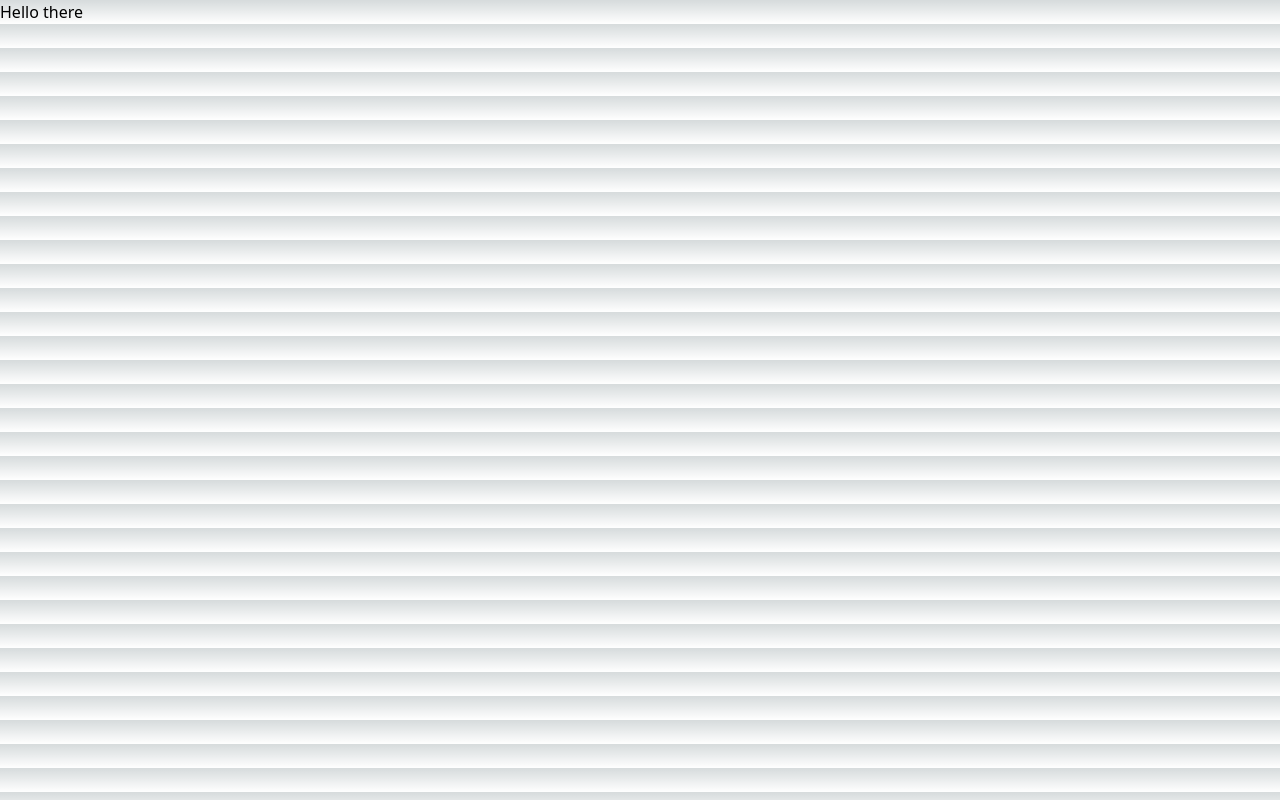
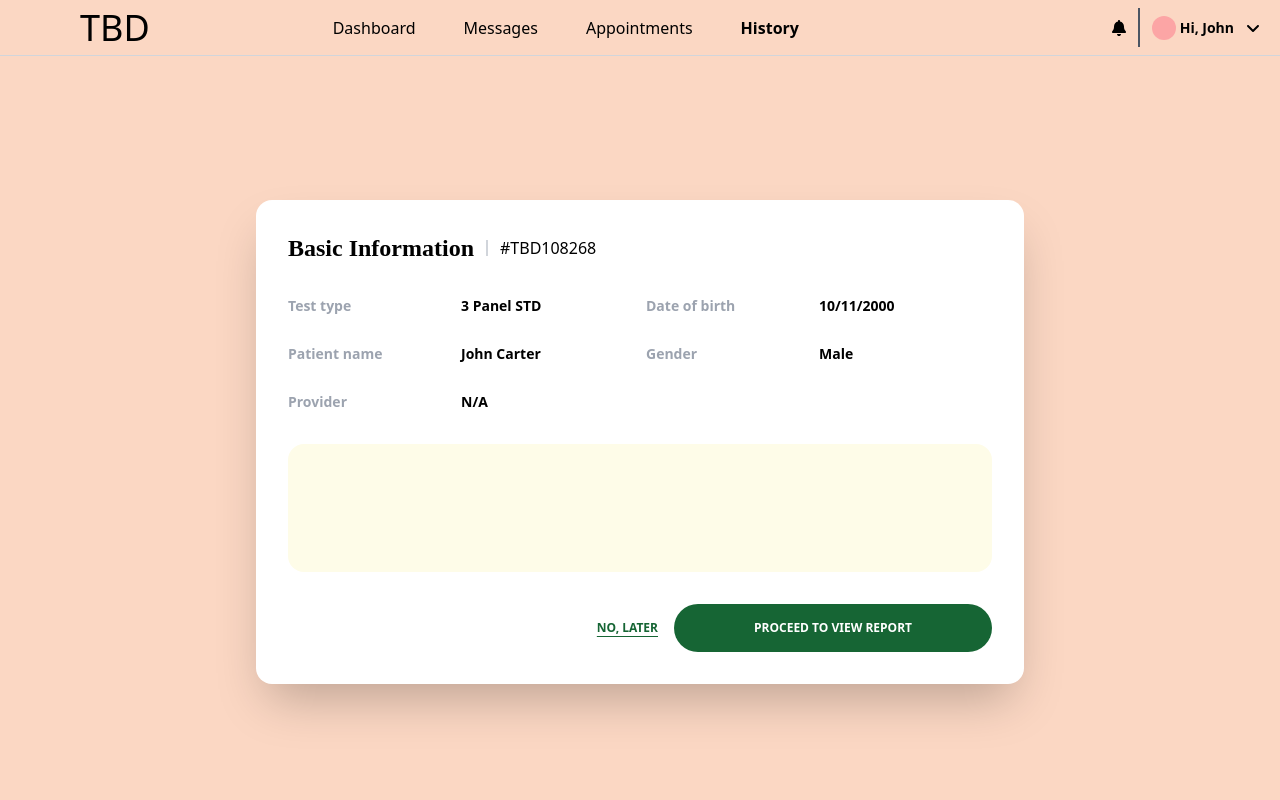
Before and after one commit to Rohit-rew/tbdHealth, a Next.js app: page / in a window 1280 px wide. Built offline with nearby package versions, Linux system fonts and the light colour scheme.

Commit message:
notification view created

```diff
--- /dev/null
+++ b/components/detailView.tsx
@@ -0,0 +1,78 @@
+import React from 'react'
+
+export default function DetailView() {
+  return (
+    <div className="w-3/5 bg-white rounded-2xl shadow-2xl p-8 mb-7 flex flex-col justify-between gap-8">
+
+        <div className='flex items-center gap-3'>
+            <h2 className="text-2xl font-custom font-bold">Basic Information</h2>
+            <div className='h-4 w-0.5 border border-gray-300'></div>
+            <p>#TBD108268</p>
+        </div>
+
+        <div className="grid grid-cols-2 grid-rows-3 gap-y-7 gap-x-3">
+            <div className="grid grid-cols-2">
+                <p className='text-gray-400 text-sm font-semibold'>Test type</p>
+                <p className='text-black text-sm font-bold'>3 Panel STD</p>
+            </div>
+            <div className="grid grid-cols-2">
+                <p className='text-gray-400 text-sm font-semibold'>Date of birth</p>
+                <p className='text-black text-sm font-bold'>10/11/2000</p>
+            </div>
+            <div className="grid grid-cols-2">
+                <p className='text-gray-400 text-sm font-semibold'>Patient name</p>
+                <p className='text-black text-sm font-bold'>John Carter</p>
+            </div>
+            <div className="grid grid-cols-2">
+            <p className='text-gray-400 text-sm font-semibold'>Gender</p>
+                <p className='text-black text-sm font-bold'>Male</p>
+            </div>
+            <div className= "grid grid-cols-2">
+                <p className='text-gray-400 text-sm font-semibold'>Provider</p>
+                <p className='text-black text-sm font-bold'>N/A</p>
+            </div>
+        </div>
+
+
+
+        <div className='w-full rounded-2xl bg-yellow-50 h-32'>
+
+        </div>
+
+        <div className="flex self-end gap-4">
+
+          <button className="text-green-800 underline underline-offset-4 text-xs font-bold">NO, LATER</button>
+          <button className="bg-green-800 rounded-full text-white px-20 py-4 text-xs font-semibold">PROCEED TO VIEW REPORT</button>
+
+        </div>
+    </div>
+  )
+}
+
+// <div className='w-full flex gap-14'>
+//             <div className='flex flex-col w-1/2 gap-6'>
+//                 <div className='flex justify-between'>
+//                     <p className='text-gray-400 text-sm font-semibold'>Test type</p>
+//                     <p className='text-black text-sm font-bold'>3 Panel STD</p>
+//                 </div>
+//                 <div className='flex justify-between'>
+//                     <p className='text-gray-400 text-sm font-semibold'>Patient Name</p>
+//                     <p className='text-black text-sm font-bold'>John Carter</p>
+//                 </div>
+//                 <div className='flex justify-between'>
+//                     <p className='text-gray-400 text-sm font-semibold'>Provider</p>
+//                     <p className='text-black text-sm font-bold'>N/A</p>
+//                 </div>
+//             </div>
+//             <div className='flex flex-col w-1/2 gap-6'>
+//                  <div className='flex justify-between'>
+//                     <p className='text-gray-400 text-sm font-semibold'>DOB</p>
+//                     <p className='text-black text-sm font-bold'>01/05/2000</p>
+//                 </div>
+//                 <div className='flex justify-between'>
+//                     <p className='text-gray-400 text-sm font-semibold'>Gender</p>
+//                     <p className='text-black text-sm font-bold'>Male</p>
+//                 </div>
+
+//             </div>
+//         </div>
--- /dev/null
+++ b/components/notificationView.tsx
@@ -0,0 +1,22 @@
+import React from 'react'
+
+export default function NotificationView() {
+  return (
+    <div className="w-2/5 max-w-xl h-3/5 bg-white rounded-2xl shadow-2xl p-8 mb-7 flex flex-col justify-between">
+        <h2 className="text-2xl">Hey! Your report is ready to view</h2>
+
+        <p className="text-gray-400 text-sm">Your report of <b className="text-black">3 Panel STD</b> kit sent of <b className="text-black">11 Feb 2022</b> is ready. Would you like to view it now ?</p>
+
+        <div className="w-32 h-32 rounded-full bg-gray-300 self-center">
+
+        </div>
+
+        <div className="flex self-center gap-4">
+
+          <button className="text-green-800 underline underline-offset-4 text-xs font-bold">NO, LATER</button>
+          <button className="bg-green-800 rounded-full text-white px-20 py-4 text-xs font-semibold">VIEW DETAILS</button>
+
+        </div>
+    </div>
+  )
+}
--- a/package.json
+++ b/package.json
@@ -9,6 +9,9 @@
     "lint": "next lint"
   },
   "dependencies": {
+    "@fortawesome/fontawesome-svg-core": "^6.4.0",
+    "@fortawesome/free-solid-svg-icons": "^6.4.0",
+    "@fortawesome/react-fontawesome": "^0.2.0",
     "@types/node": "18.16.1",
     "@types/react": "18.2.0",
     "@types/react-dom": "18.2.1",
--- a/pages/index.tsx
+++ b/pages/index.tsx
@@ -1,10 +1,19 @@
-import Image from 'next/image'
-import { Inter } from 'next/font/google'
-
-const inter = Inter({ subsets: ['latin'] })
+import Header from "@/components/Header";
+import DetailView from "@/components/detailView";
+import NotificationView from "@/components/notificationView";
 
 export default function Home() {
   return (
-    <h1>Hello there</h1>
+    <main className="h-screen overflow-hidden">
+
+
+      <Header />
+
+      <div className="w-full h-full  flex items-center justify-center">
+        <DetailView/>
+      </div>
+      {/* <NotificationView/> */}
+    </main>
+
   )
 }
--- a/styles/globals.css
+++ b/styles/globals.css
@@ -8,20 +8,15 @@
   --background-end-rgb: 255, 255, 255;
 }
 
-@media (prefers-color-scheme: dark) {
-  :root {
-    --foreground-rgb: 255, 255, 255;
-    --background-start-rgb: 0, 0, 0;
-    --background-end-rgb: 0, 0, 0;
-  }
+.back-color{
+  background-color: #fbd7c3;
 }
 
-body {
-  color: rgb(var(--foreground-rgb));
-  background: linear-gradient(
-      to bottom,
-      transparent,
-      rgb(var(--background-end-rgb))
-    )
-    rgb(var(--background-start-rgb));
+
+body{
+  background-color: #fbd7c3;
 }
+
+.font-custom{
+  font-family: 'Times New Roman', Times, serif;
+}
```
Also changed, not shown: components/reportView.tsx (added), 2 other files (tests, documents, lock files or other folders).
